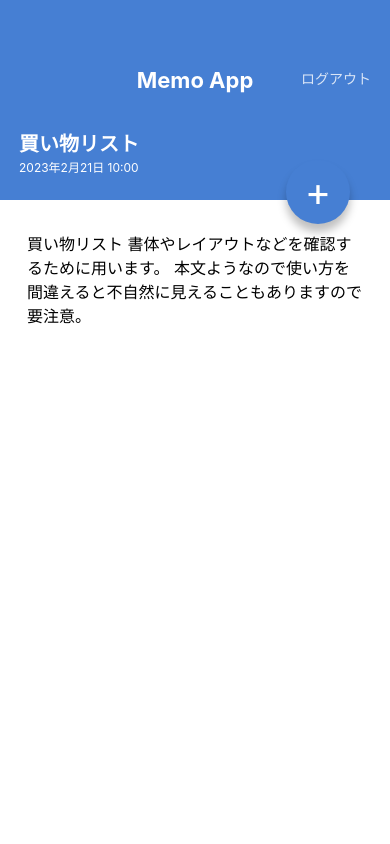
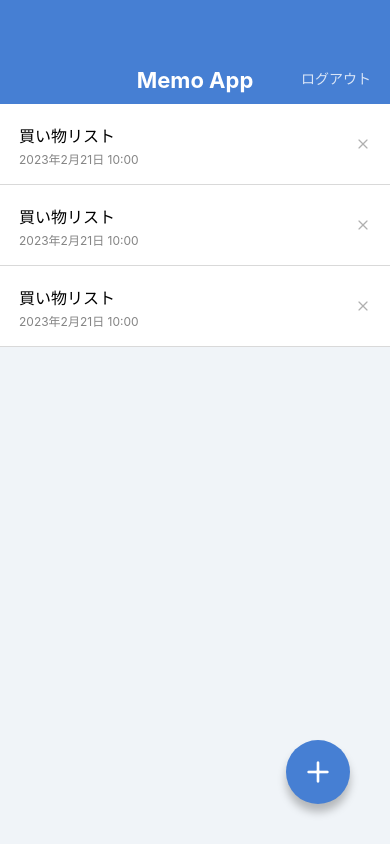
Before and after one commit to tc-Hirata/MemoApp, a React Native app: screen /MemoList in a window 390 px wide. Built offline with nearby package versions, Linux system fonts and the light colour scheme.

Commit message:
アイコンの追加

```diff
--- a/App.jsx
+++ b/App.jsx
@@ -1,10 +1,10 @@
 import React from 'react';
-// import MemoListScreen from './src/screens/MemoListScreen';
-import MemoDetailScreen from './src/screens/MemoDetailScreen';
+import MemoListScreen from './src/screens/MemoListScreen';
+// import MemoDetailScreen from './src/screens/MemoDetailScreen';
 
 export default function App() {
   return (
-    // <MemoListScreen />
-    <MemoDetailScreen />
+    <MemoListScreen />
+    // <MemoDetailScreen />
   );
 }
--- a/package.json
+++ b/package.json
@@ -9,6 +9,7 @@
     "web": "expo start --web"
   },
   "dependencies": {
+    "@expo/vector-icons": "^13.0.0",
     "expo": "~47.0.12",
     "expo-status-bar": "~1.4.2",
     "prop-types": "^15.8.1",
--- a/src/components/CircleButton.jsx
+++ b/src/components/CircleButton.jsx
@@ -1,19 +1,21 @@
 import React from 'react';
-import { View, Text, StyleSheet } from 'react-native';
+import { View, StyleSheet } from 'react-native';
 import { string, shape } from 'prop-types';
+// eslint-disable-next-line import/no-extraneous-dependencies
+import { Feather } from '@expo/vector-icons';
 
 export default function CircleButton(props) {
-  const { children, style } = props;
+  const { style, name } = props;
   return (
     <View style={[styles.circleButton, style]}>
-      <Text style={styles.circleButtonLabel}>{ children }</Text>
+      <Feather name={name} size={32} color="white" />
     </View>
   );
 }
 
 CircleButton.propTypes = {
-  children: string.isRequired,
   style: shape(),
+  name: string.isRequired,
 };
 
 CircleButton.defaultProps = {
--- a/src/components/MemoList.jsx
+++ b/src/components/MemoList.jsx
@@ -1,5 +1,7 @@
 import React from 'react';
 import { View, Text, StyleSheet } from 'react-native';
+// eslint-disable-next-line import/no-extraneous-dependencies
+import { Feather } from '@expo/vector-icons';
 
 export default function MemoList() {
   return (
@@ -10,7 +12,7 @@
           <Text style={styles.memoListItemDate}>2023年2月21日 10:00</Text>
         </View>
         <View>
-          <Text>X</Text>
+          <Feather name="x" size={16} color="#B0B0B0" />
         </View>
       </View>
 
@@ -20,7 +22,7 @@
           <Text style={styles.memoListItemDate}>2023年2月21日 10:00</Text>
         </View>
         <View>
-          <Text>X</Text>
+          <Feather name="x" size={16} color="#B0B0B0" />
         </View>
       </View>
 
@@ -30,7 +32,7 @@
           <Text style={styles.memoListItemDate}>2023年2月21日 10:00</Text>
         </View>
         <View>
-          <Text>X</Text>
+          <Feather name="x" size={16} color="#B0B0B0" />
         </View>
       </View>
     </View>
--- a/src/screens/MemoDetailScreen.jsx
+++ b/src/screens/MemoDetailScreen.jsx
@@ -24,7 +24,7 @@
           本文ようなので使い方を間違えると不自然に見えることもありますので要注意。
         </Text>
       </ScrollView>
-      <CircleButton style={{ top: 160, bottom: 'auto' }}>+</CircleButton>
+      <CircleButton style={{ top: 160, bottom: 'auto' }} name="edit-2" />
     </View>
   );
 }
--- a/src/screens/MemoListScreen.jsx
+++ b/src/screens/MemoListScreen.jsx
@@ -10,7 +10,7 @@
     <View style={styles.container}>
       <AppBar />
       <MemoList />
-      <CircleButton>+</CircleButton>
+      <CircleButton name="plus" />
     </View>
   );
 }
```
Also changed, not shown: 1 other file (tests, documents, lock files or other folders).
